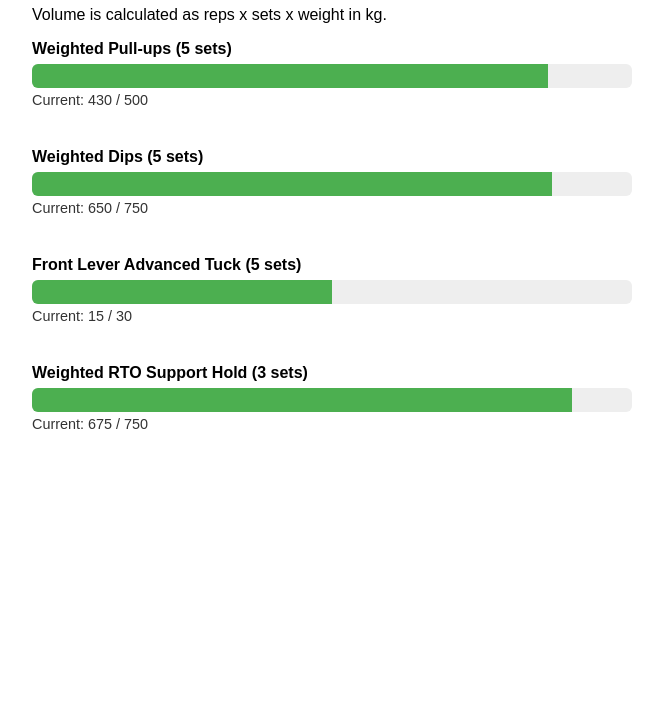
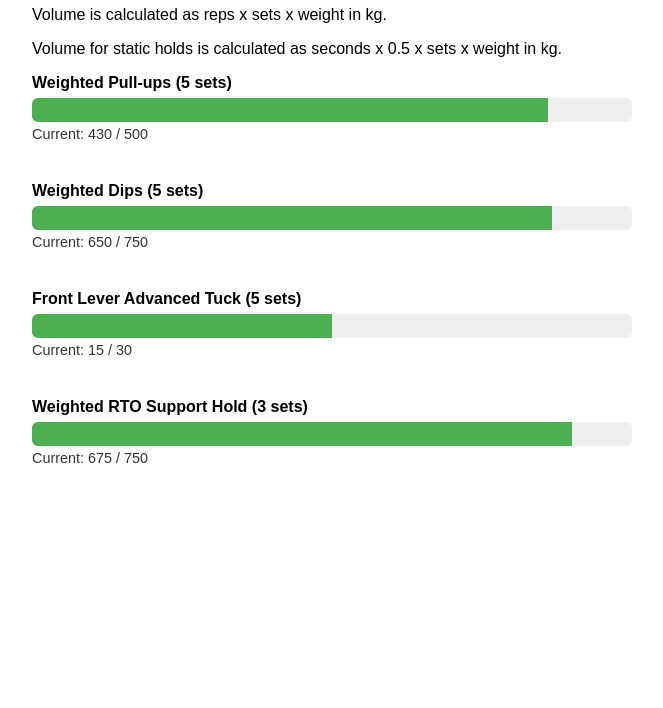
Before and after one commit to matteodelseppia/training-goals, a plain HTML site: page index.html in a window 1280 px wide. Shown: the part 92-800 px from the top of the page, without its empty margins (308-971 px from the left). Drawn offline with Linux system fonts and the light colour scheme.

Commit message:
Add volume calculation for static holds
Added explanation for volume calculation of static holds.

```diff
--- a/index.html
+++ b/index.html
@@ -39,6 +39,7 @@
 <body>
   <h1>Training Volume Goals</h1>
   <p>Volume is calculated as reps x sets x weight in kg.</p>
+  <p>Volume for static holds is calculated as seconds x 0.5 x sets x weight in kg.</p>
 
   <div class="block">
     <div class="label">Weighted Pull-ups (5 sets)</div>
```
